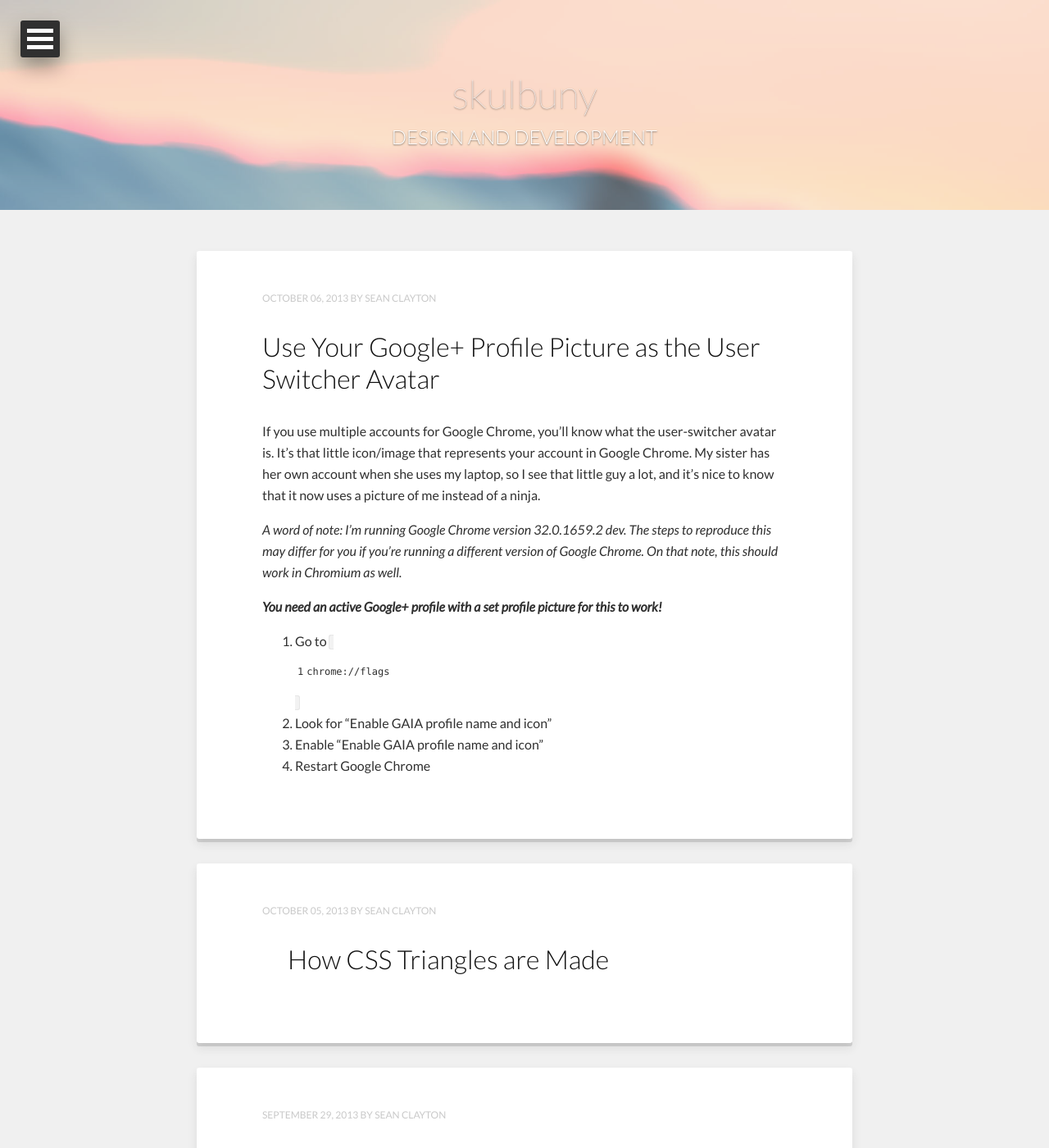
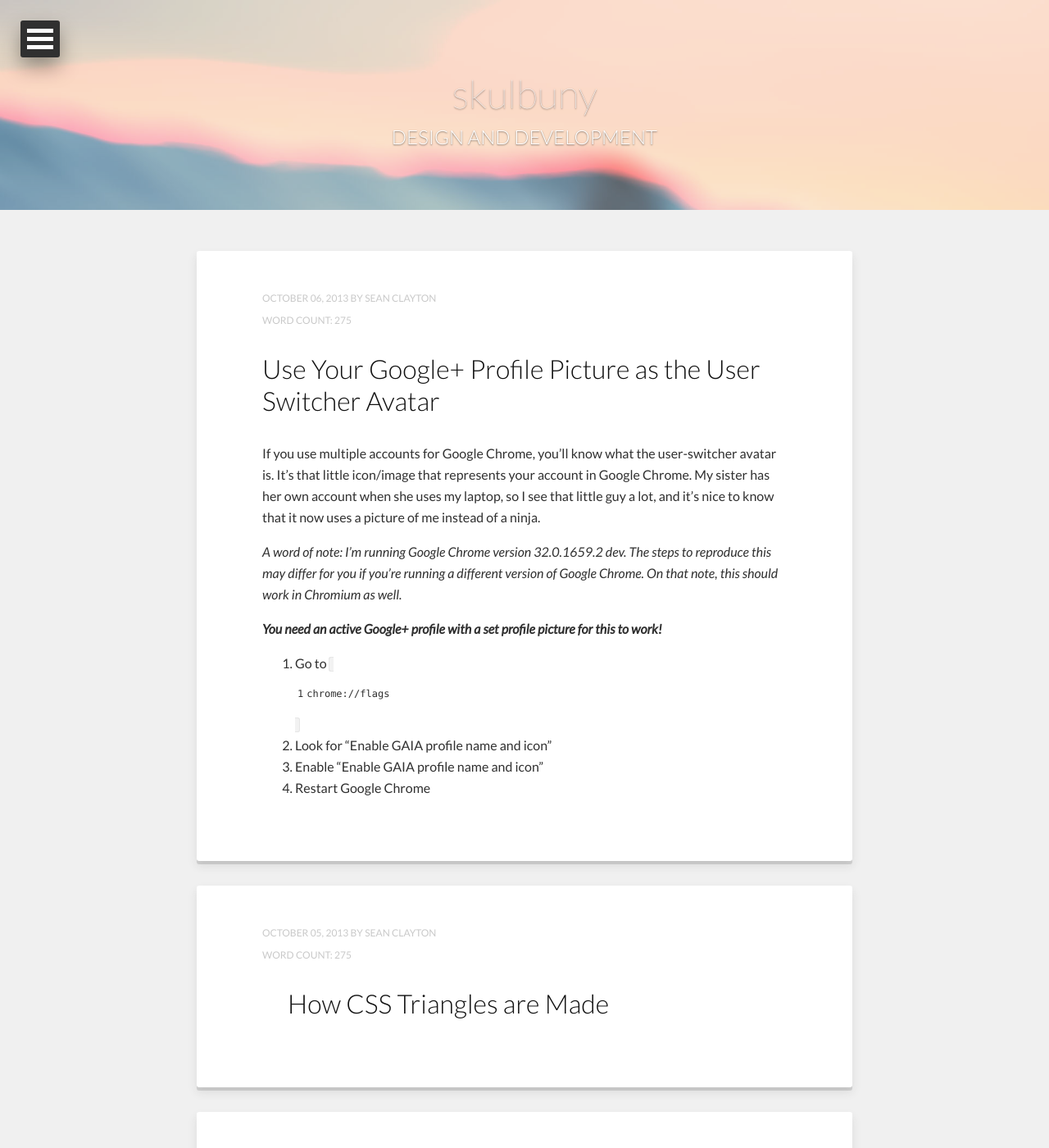
Before and after one commit to outcastgeek/skulbuny.com, a Jekyll site: the page built from index.html, in a window 1280 px wide and 1400 px high. Shown: the whole window at 82% size. Built offline with Jekyll 4.4.1, drawn with Linux system fonts in a browser that asks for light colours; nearby versions of some CDN libraries; the list of posts is cut into pages by our own code; some of the changed text lies outside the part shown.

Commit message:
Added word count to posts

```diff
--- a/index.html
+++ b/index.html
@@ -10,7 +10,28 @@ image:
 {% for post in paginator.posts %}
 <article class="hentry" itemprop="blogPost" itemscope itemtype="http://schema.org/BlogPosting">
   <header>
-    <div class="entry-meta"><span class="entry-date date published updated"><time datetime="{{ post.date | date_to_xmlschema }}" itemprop="datePublished"><a href="{{ site.url }}{{ post.url }}">{{ post.date | date: "%B %d, %Y" }}</a></time></span><span class="author vcard" itemprop="author" itemscope itemtype="http://schema.org/Person"><span itemprop="name" class="fn"><a href="{{ site.url }}/about" title="About {{ site.owner.name }}" itemprop="url">{{ site.owner.name }}</a></span></span>{% if site.disqus_shortname and post.comments %}&nbsp; &bull; &nbsp;<span class="entry-comments"><a href="{{ site.url }}{{ post.url }}#disqus_thread">Comment</a></span>{% endif %}</div><!-- /.entry-meta -->
+    <div class="entry-meta">
+      <span class="entry-date date published updated">
+        <time datetime="{{ post.date | date_to_xmlschema }}" itemprop="datePublished">
+          <a href="{{ site.url }}{{ post.url }}">{{ post.date | date: "%B %d, %Y" }}</a>
+        </time>
+      </span>
+      <span class="author vcard" itemprop="author" itemscope itemtype="http://schema.org/Person">
+        <span itemprop="name" class="fn">
+          <a href="{{ site.url }}/about" title="About {{ site.owner.name }}" itemprop="url">{{ site.owner.name }}</a>
+        </span>
+      </span>
+      {% capture truncated_content %}
+        {{ page.content | truncatewords: 0 }}
+      {% endcapture %}
+      {% if page.content != truncated_content %}
+        <span class="wordcount">
+          <p>
+            Word count: {{ page.content | number_of_words }}
+          </p>
+        </span>
+      {% endif %}
+    </div><!-- /.entry-meta -->
     {% if post.link %}
       <h3 class="entry-title" itemprop="name"><a href="{{ site.url }}{{ post.url }}" rel="bookmark" itemprop="url" title="{{ post.title }}"><i class="icon-double-angle-right"></i></a> <a href="{{ post.link }}">{{ post.title }}</a></h3>
     {% else %}
```
